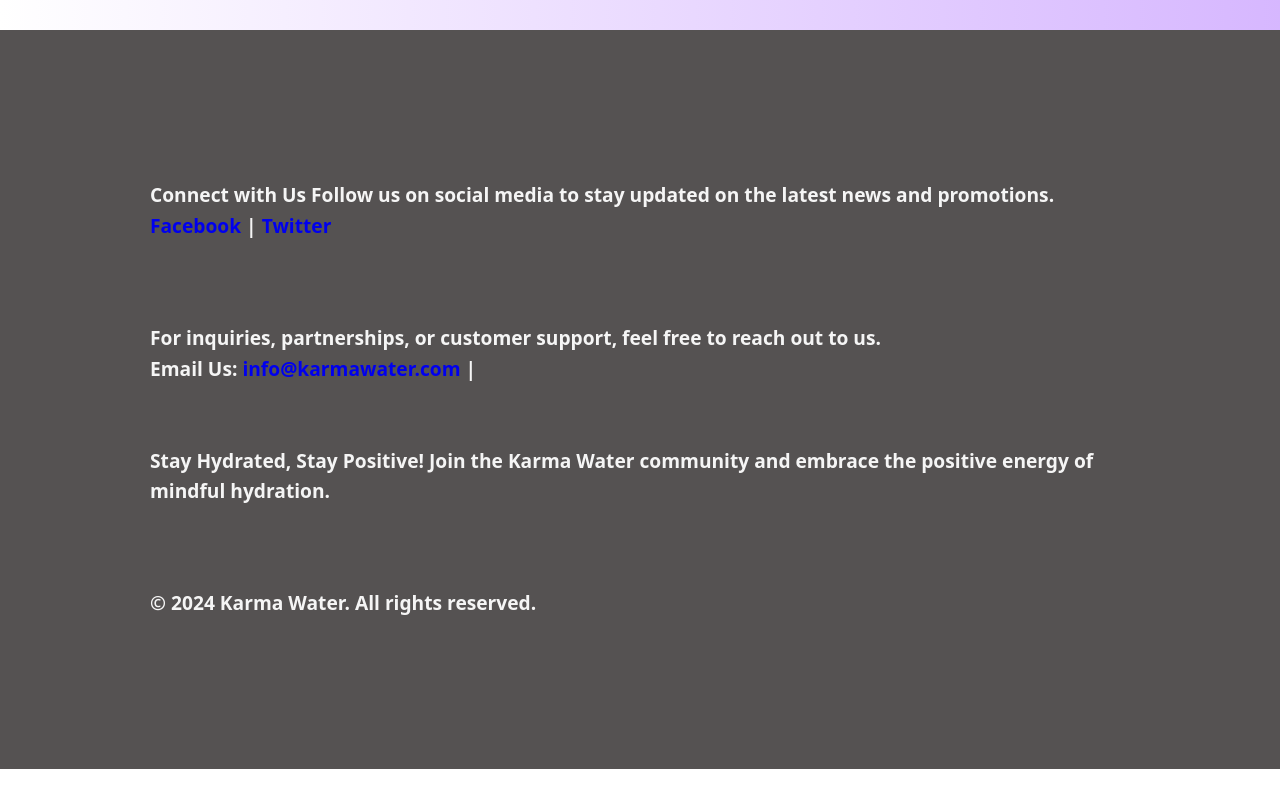
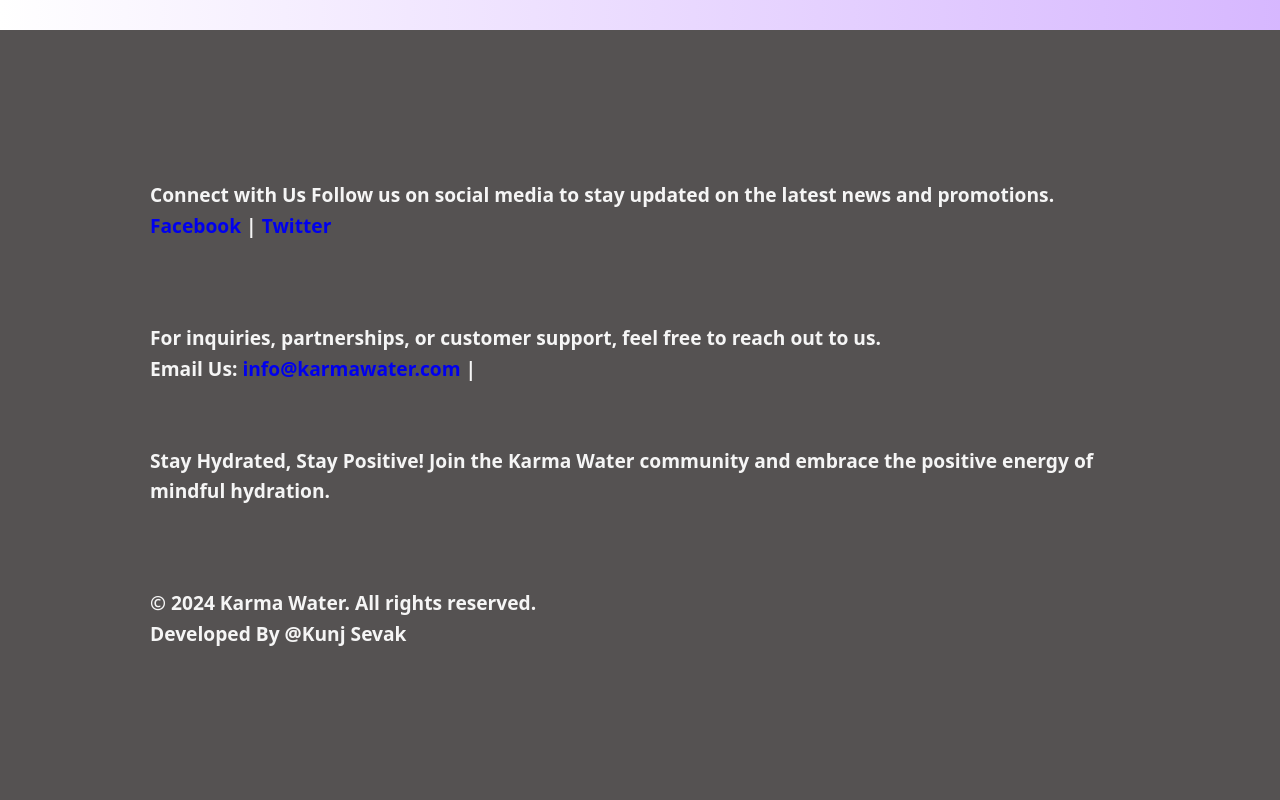
Before and after one commit to KunjSevak1919/CODSOFT, a plain HTML site: page index.html in a window 1280 px wide. Shown: the part 1196-1996 px from the top of the page. Before the commit the page ends 1965 px from the top, so only its background shows below. Drawn offline with Linux system fonts and the light colour scheme.

Commit message:
Update index.html

```diff
--- a/index.html
+++ b/index.html
@@ -92,6 +92,7 @@
 
 
             <p>&copy; 2024 Karma Water. All rights reserved.</p>
+            <p>  Developed By  @Kunj Sevak</p>
 
         </footer>
     </div>
```
